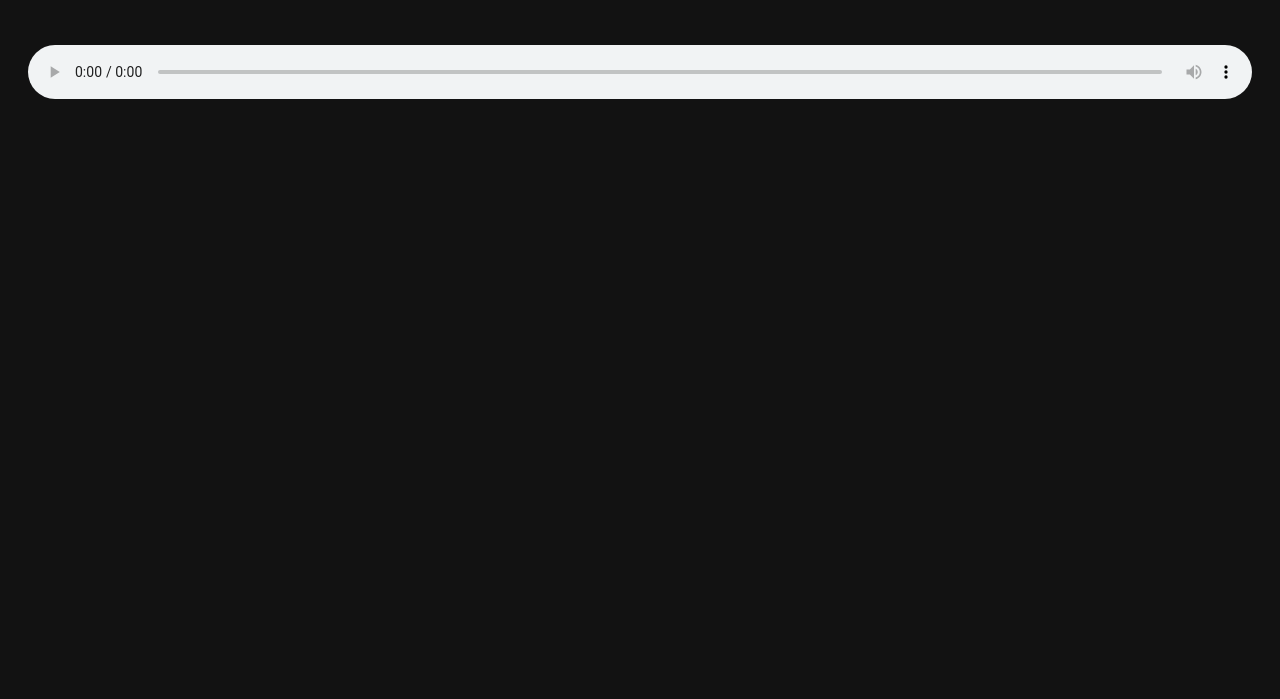
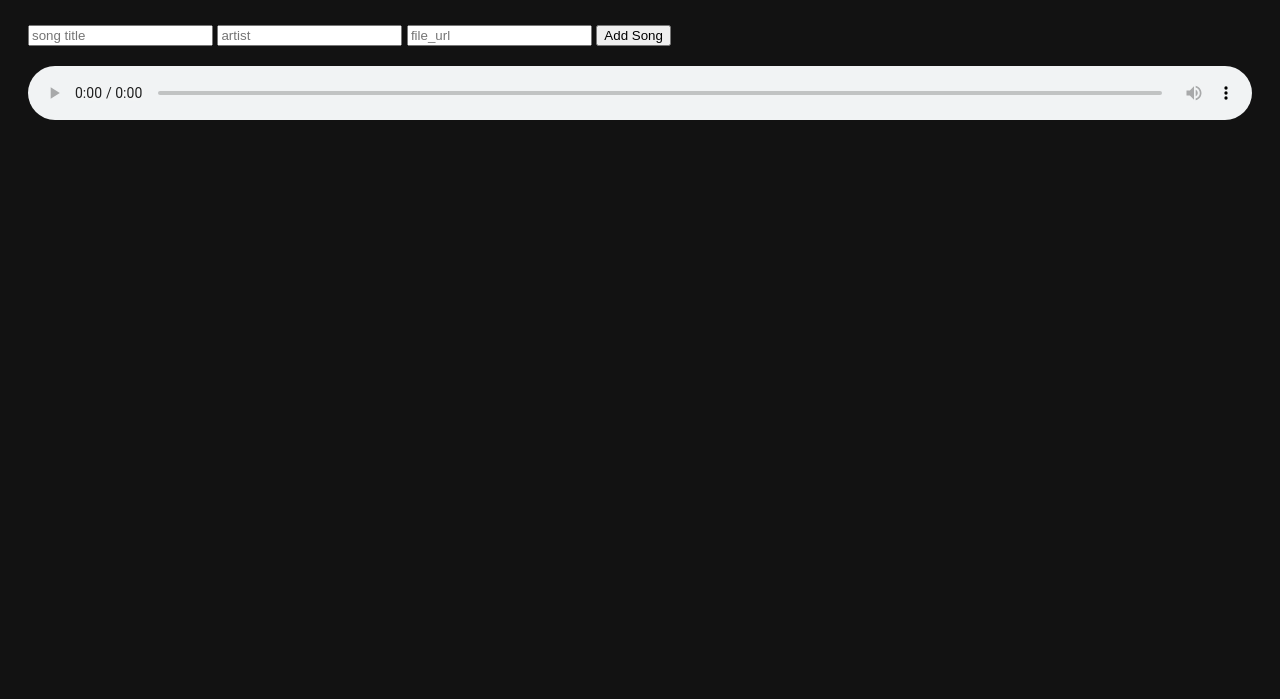
Before and after one commit to Keirontheprogrammer/music-playa, a website: page index.html in a window 1280 px wide. Shown: the part 101-800 px from the top of the page. Drawn offline with Linux system fonts and the light colour scheme; no server answers.

Commit message:
minimal form for adding songs

```diff
--- a/index.html
+++ b/index.html
@@ -15,6 +15,18 @@
         src=""
     />
   </div>
+  <div class="newSong">
+   <input type="text" id="title" placeholder="song title" required>
+   <input type="text" id="artist" placeholder="artist" required>
+   <input
+   type="text" id="file_url"
+   placeholder="file_url"
+   pattern="(?=.*[a-z])(?=.*[\W_]).+"
+   title="Must contain all lowercase letter and words seperated by '-' "
+   required>
+
+   <button class="btn">Add Song</button>
+  </div>
 
   <div id="cover"></div>
 
```
